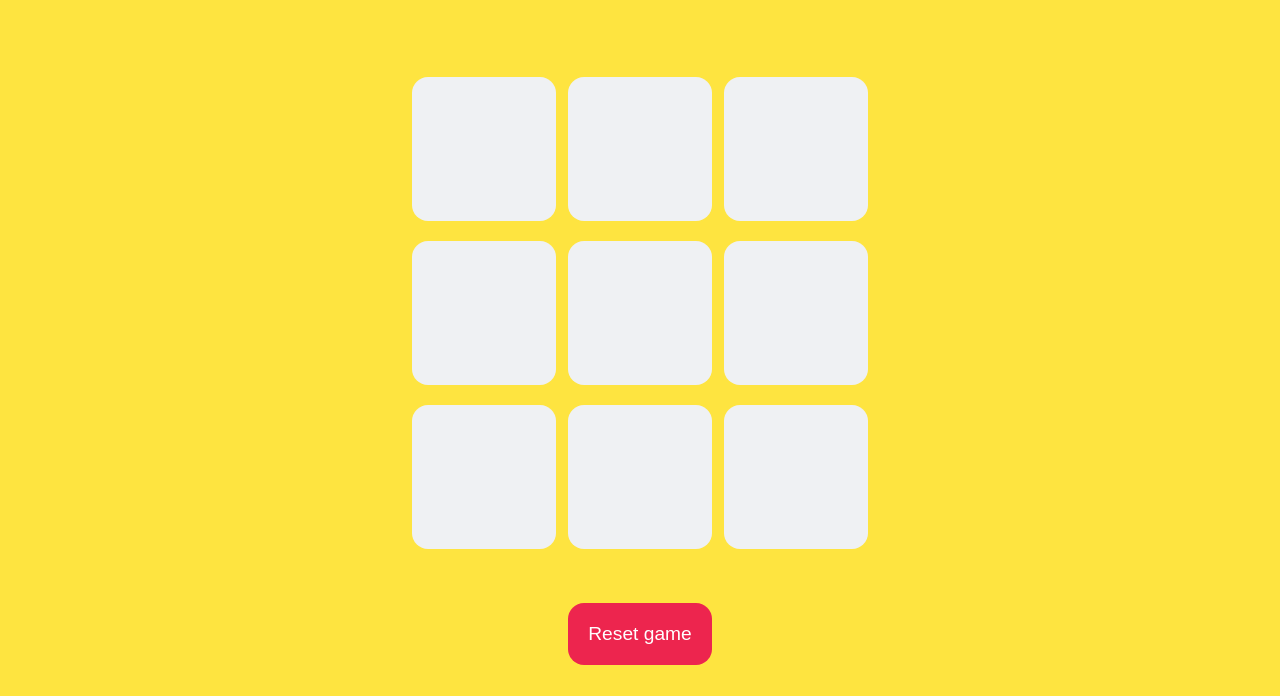
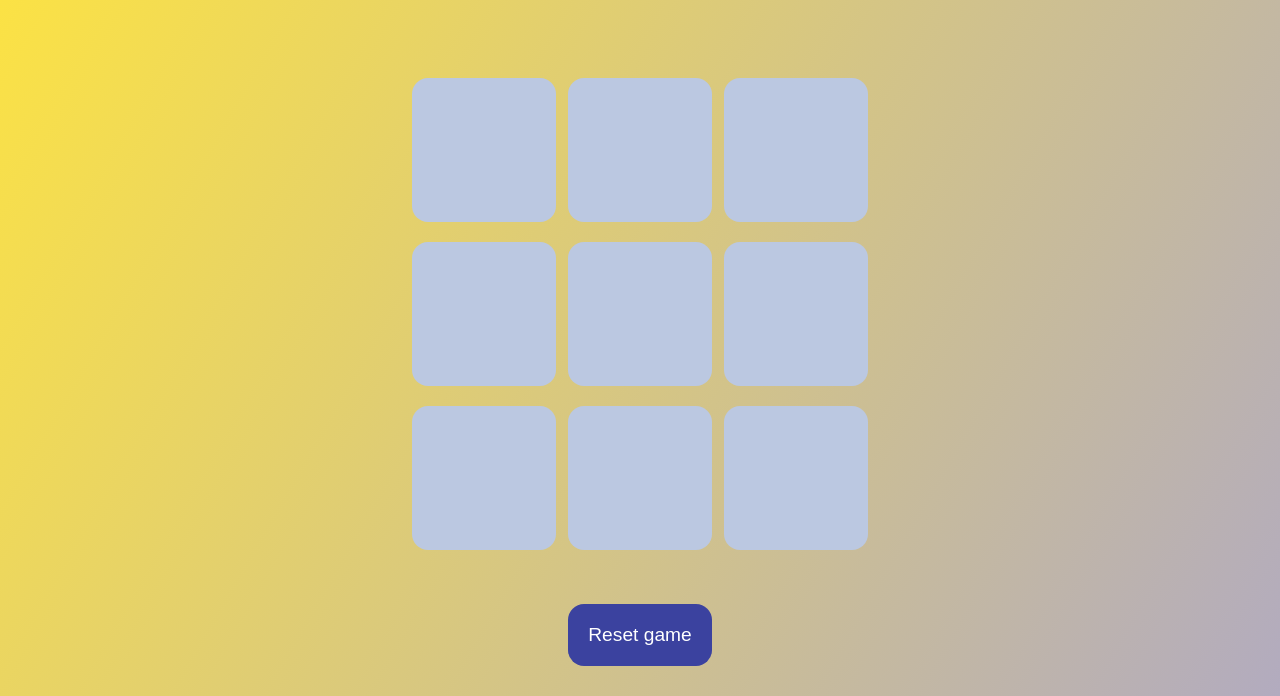
Before and after one commit to Sanchita184/Tic_tac_toe-game, a plain HTML site: page index.html in a window 1280 px wide. Shown: the part 109-805 px from the top of the page. Drawn offline with Linux system fonts and the light colour scheme.

Commit message:
Update styles.css colours

```diff
--- a/styles.css
+++ b/styles.css
@@ -28,12 +28,14 @@
 }
 
 body {
-    background: #FEE440;
+    background: linear-gradient(120deg,#FEE440,#B2ABBF);
     text-align: center;
+    font-family: 'Monospace', sans-serif;
 }
 
 /*********************** h1 styles ***********************/
 body h1 {
+    font-family: 'Times New Roman', serif;
     color: #0D0628;
     font-size: 7vmin;
 }
@@ -85,12 +87,11 @@ body h1 {
     border-radius: 1rem;
     border: none;
     font-size: 8vmin;
-    /* color: #A40E4C; */
-    background: #EFF1F3;
+    background: #bbc8e1;
 }
 
 .reset {
-    background: #ED254E;
+    background: #3B429F ;
     color: white;
     padding: 20px;
     border-radius: 1rem;
@@ -100,7 +101,7 @@ body h1 {
 }
 
 #new-btn {
-    background: #ED254E;
+    background: #3B429F ;
     color: white;
     padding: 20px;
     border-radius: 1.2rem;
```
